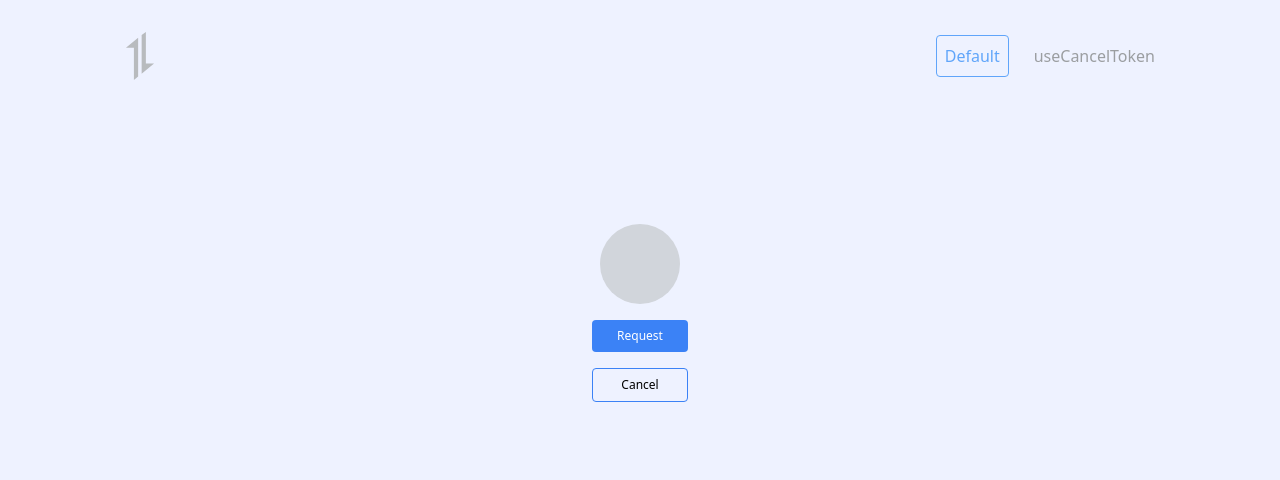
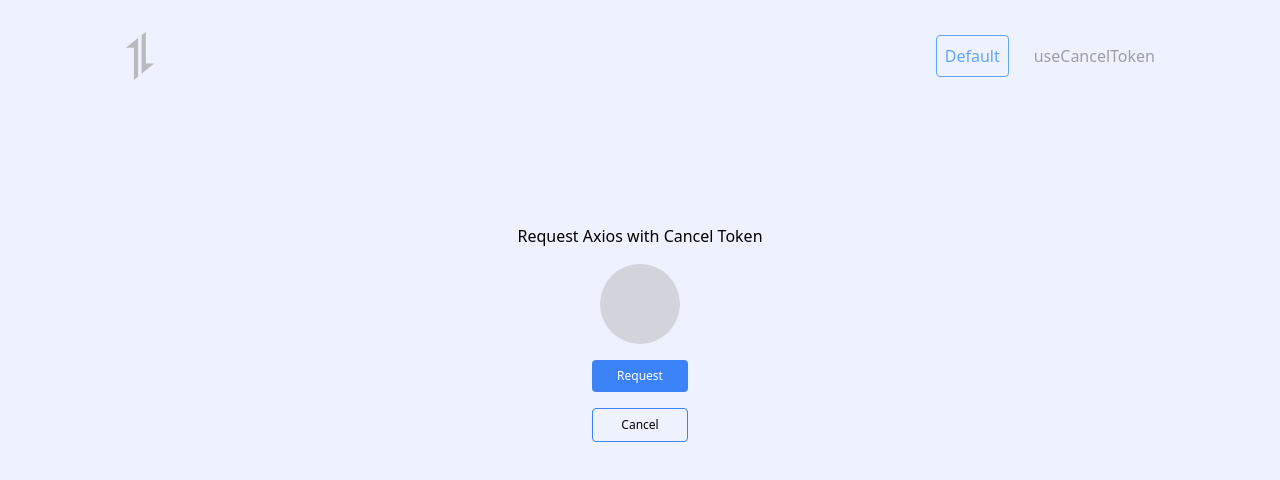
Before and after one commit to romhenri/axioslab, a React (Vite) app: page / in a window 1280 px wide. Shown: the top 480 px of the page. Built offline with nearby package versions, Linux system fonts and the light colour scheme.

Commit message:
improve: Pages

```diff
--- a/src/home/HookCancelToken.jsx
+++ b/src/home/HookCancelToken.jsx
@@ -1,7 +1,7 @@
 import React from "react";
 import axios from "axios";
 import Button from "../components/base/Button";
-import MsgBox from "../components/base/MensBox";
+import MsgBox from "../components/base/MsgBox";
 import StatusLight from "../components/StatusLight";
 import { useCancelToken } from "../hooks/useCancelToken";
 
@@ -16,6 +16,7 @@
       className=""
     >
       <div className="flex flex-col items-center gap-4 m-8">
+        <h1>Request Axios with useCancelToken</h1>
 
         <StatusLight
           status={status}
--- a/src/home/Request.jsx
+++ b/src/home/Request.jsx
@@ -1,7 +1,7 @@
 import React from "react";
 import axios from "axios";
 import Button from "../components/base/Button";
-import MsgBox from "../components/base/MensBox";
+import MsgBox from "../components/base/MsgBox";
 import StatusLight from "../components/StatusLight";
 
 export const Request = () => {
@@ -15,6 +15,7 @@
       className=""
     >
       <div className="flex flex-col items-center gap-4 m-8">
+        <h1>Request Axios with Cancel Token</h1>
 
         <StatusLight
           status={status}
```
